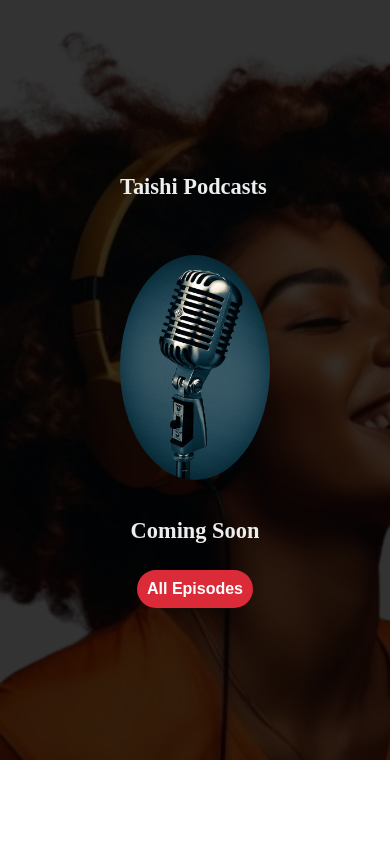
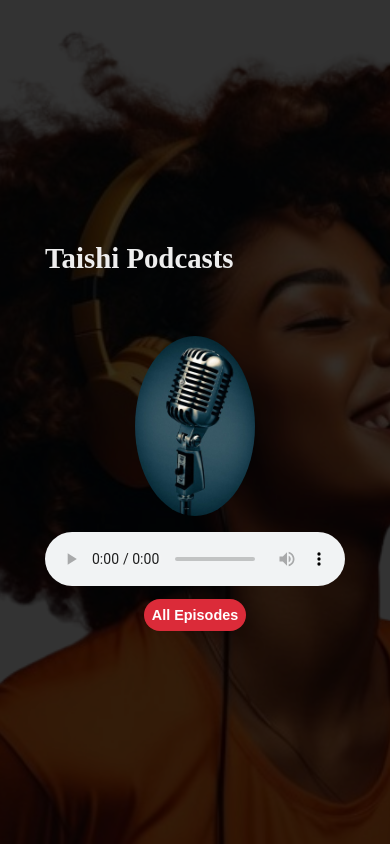
Before and after one commit to akirachix/Taishi-NYJ, a React (Create React App) app in the folder taishi/: page / in a window 390 px wide. Built offline with nearby package versions, Linux system fonts and the light colour scheme; a web font is replaced by a local one.

Commit message:
podacasts

```diff
--- a/taishi/src/Podcast/index.css
+++ b/taishi/src/Podcast/index.css
@@ -5,13 +5,13 @@
     --white-color: #fff;
     --mainColor: #db2b39;
     --textColor: #eee;
-    --buttonColor: #db2b39; /* Orange color */
-    --buttonTextColor: #fff; /* White color */
+    --buttonColor: #db2b39;
+    --buttonTextColor: #fff;
 }
 
 .banner {
     width: 100%;
-    height: 90vh;
+    height: 100vh;
     display: flex;
     justify-content: center;
     align-items: center;
@@ -50,6 +50,7 @@
     background-color: var(--buttonColor);
     border: none;
     border-radius: 1.5rem;
+    margin-left: -130px;
 }
 
 .banner .content button:hover {
@@ -60,7 +61,7 @@
 .image-container {
     position: relative;
     width: 100%;
-    height: 90vh;
+    height: 100vh;
 }
 
 .image-container img {
@@ -109,35 +110,89 @@
     font-size: 1.5rem;
 }
 
+
+
 /* Media Queries */
+
 @media only screen and (max-width: 1024px) {
     .content {
+
+
+    }
+
+    .coming-soon {
+        gap: 2rem;
+    }
+
+    .banner .content h3 {
+        font-size: 3rem;
+    }
+
+    .banner .content button {
+        padding: 12px 12px;
+        font-size: 0.9rem;
+        margin-right: 20px;
+    }
+
+    .coming-soon img {
+        max-width: 160px;
+    }
+
+    .coming-soon h3 {
+        font-size: 0.7rem;
+    }
+
+
+
+}
+@media only screen and (max-width: 1000px) {
+    .content {
+        display: flex;
         align-items: center;
+        justify-content: center;
         text-align: center;
     }
 
     .coming-soon {
+        display: flex;
         flex-direction: column;
         align-items: center;
-        gap: 1rem;
+        gap: 0.2rem;
     }
 
     .banner .content h3 {
-        font-size: 2rem;
+        font-size: 3.7rem;
     }
 
     .banner .content button {
-        padding: 10px 10px;
-        font-size: 1rem;
+        padding: 12px 12px;
+        font-size: 1.4rem;
+        margin: 0 auto;
+        margin-bottom: 10px;
     }
 
     .coming-soon img {
-        max-width: 250px;
+        max-width: 200px;
     }
 
     .coming-soon h3 {
-        font-size: 1.4rem;
+        font-size: 1.7rem;
     }
+
+
+    .overlay {
+        position: absolute;
+        top: 0;
+        left: 0;
+        width: 100%;
+        height: 100%;
+        background-color: rgba(0, 0, 0, 0.8);
+        display: flex;
+        justify-content: center;
+        align-items: center;
+        opacity: 0.9rem;
+    }
+
 }
 
 @media only screen and (max-width: 640px) {
@@ -162,7 +217,7 @@
     }
 
     .coming-soon img {
-        max-width: 180px;
+        max-width: 200px;
     }
 
     .coming-soon h3 {
@@ -172,53 +227,27 @@
 
 @media only screen and (max-width: 480px) {
     .content {
+        display: flex;
         align-items: center;
+        justify-content: center;
         text-align: center;
     }
 
     .coming-soon {
+        display: flex;
         flex-direction: column;
         align-items: center;
         gap: 1rem;
     }
 
     .banner .content h3 {
-        font-size: 1.4rem;
+        font-size: 1.8rem;
     }
 
     .banner .content button {
-        padding: 10px 10px;
-        font-size: 1rem;
-    }
-
-    .coming-soon img {
-        max-width: 150px;
-    }
-
-    .coming-soon h3 {
+        padding: 8px 8px;
         font-size: 0.9rem;
-    }
-}
-
-@media only screen and (max-width: 320px) {
-    .content {
-        align-items: center;
-        text-align: center;
-    }
-
-    .coming-soon {
-        flex-direction: column;
-        align-items: center;
-        gap: 1rem;
-    }
-
-    .banner .content h3 {
-        font-size: 1rem;
-    }
-
-    .banner .content button {
-        padding: 10px 10px;
-        font-size: 1rem;
+        margin: 0 auto;
     }
 
     .coming-soon img {
@@ -229,3 +258,37 @@
         font-size: 0.7rem;
     }
 }
+
+@media only screen and (max-width: 375px) {
+    .content {
+        display: flex;
+        align-items: center;
+        justify-content: center;
+        text-align: center;
+    }
+
+    .coming-soon {
+        display: flex;
+        flex-direction: column;
+        align-items: center;
+        gap: 1rem;
+    }
+
+    .banner .content h3 {
+        font-size: 1.6rem;
+    }
+
+    .banner .content button {
+        padding: 8px 8px;
+        font-size: 0.7rem;
+        margin: 0 auto;
+    }
+
+    .coming-soon img {
+        max-width: 120px;
+    }
+
+    .coming-soon h3 {
+        font-size: 0.7rem;
+    }
+}
--- a/taishi/src/Podcast/index.js
+++ b/taishi/src/Podcast/index.js
@@ -1,12 +1,12 @@
 import podcast from '../Assets/podcast.png';
 import microphone from '../Assets/microphone.jpg';
 import './index.css';
-// import Navbar from "../Navbar";
+import podcastAudio from '../Assets/UnchainedHeartsEP1.mp3';
+
 
 const Podcast = function () {
   return (
     <>
-      {/* <Navbar /> */}
       <section className="banner" style={{ backgroundImage: `url(${podcast})` }}>
         <div className="image-container">
           <div className="overlay">
@@ -15,7 +15,15 @@ const Podcast = function () {
               <div className="coming-soon">
                 <img src={microphone} alt="Coming Soon" />
                 <div>
-                  <h3 className="body-text">Coming Soon</h3>
+                <div className="podcast-container">
+      <div className="podcast-player">
+
+        <audio controls>
+          <source src={podcastAudio} type="audio/mpeg" />
+          Your browser does not support the audio element.
+        </audio>
+      </div>
+    </div>
                   <button className="get-started-btn">All Episodes</button>
                 </div>
               </div>
```
Also changed, not shown: 1 other file (tests, documents, lock files or other folders).
